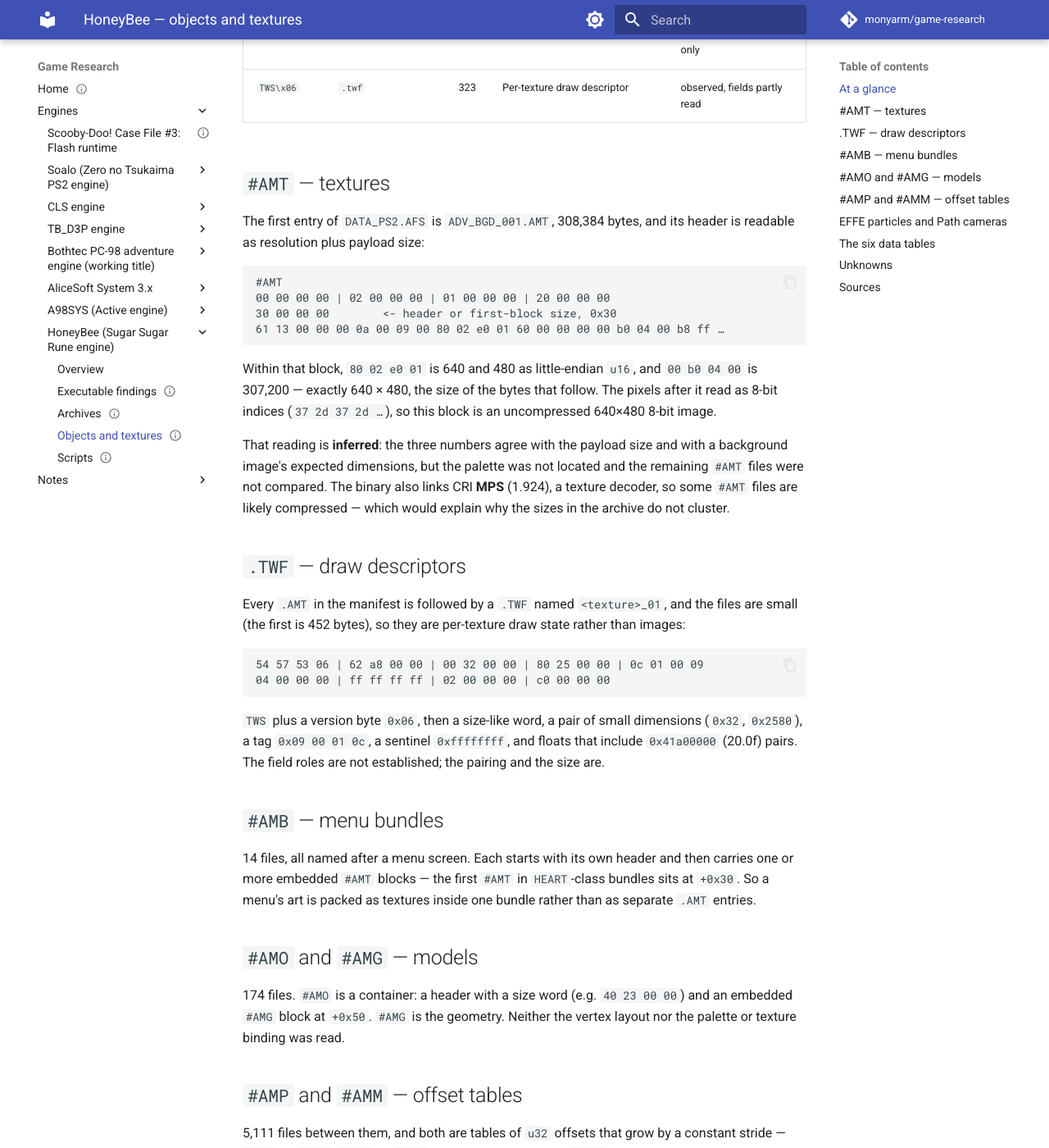
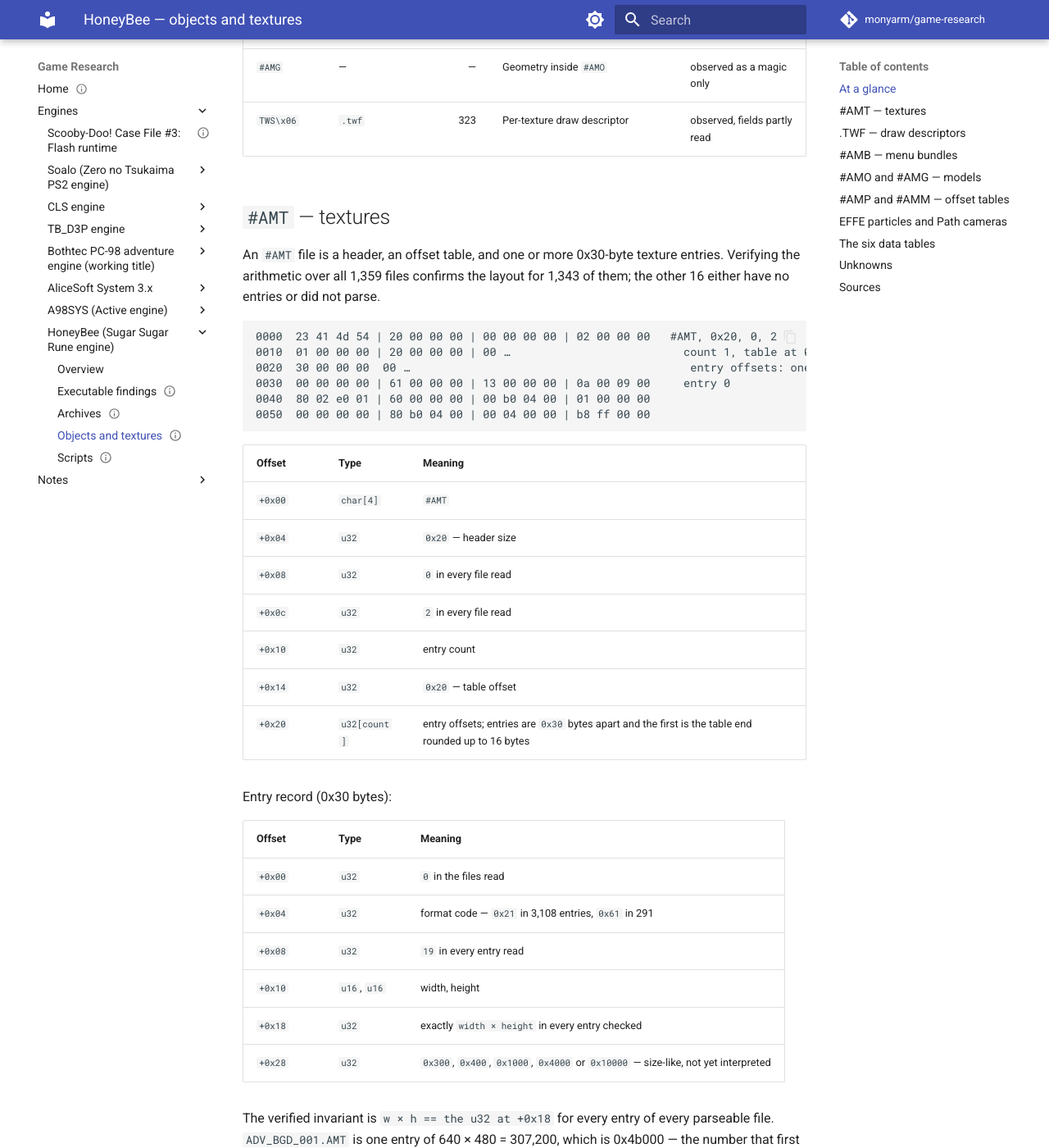
Before and after one commit to monyarm/game-research, an MkDocs documentation site: the page built from docs/engines/honeybee/objects.md, in a window 1280 px wide and 1400 px high, scrolled down 664 px. Shown: the whole window at 82% size. Built offline with MkDocs 1.6.1 and Material for MkDocs 9.7.7, drawn with Linux system fonts in a browser that asks for light colours; comment, search, counter and statistics services are not loaded; some of the changed text lies outside the part shown.

Commit message:
docs: confirm the #AMT table layout across all Sugar Sugar Rune textures

````diff
--- a/docs/engines/honeybee/objects.md
+++ b/docs/engines/honeybee/objects.md
@@ -29,7 +29,7 @@ Content in `DATA_PS2.AFS` is a family of blocks with four-character magics that
 
 | Magic | Extension | Count | Role | Confidence |
 | --- | --- | ---: | --- | --- |
-| `#AMT` | `.amt` | 1,359 | Texture: header plus pixel payload | observed |
+| `#AMT` | `.amt` | 1,359 | Texture: header, offset table, 0x30-byte entries | observed |
 | `#AMB` | `.amb` | 14 | Menu bundle wrapping several `#AMT` | observed |
 | `#AMO` | `.amo` | 174 | Model; wraps a `#AMG` geometry block | observed |
 | `#AMP` | `.amp` | 2,377 | Offset table, stride `0x14` | observed, role inferred |
@@ -39,18 +39,45 @@ Content in `DATA_PS2.AFS` is a family of blocks with four-character magics that
 
 ## `#AMT` — textures
 
-The first entry of `DATA_PS2.AFS` is `ADV_BGD_001.AMT`, 308,384 bytes, and its header is readable as resolution plus payload size:
+An `#AMT` file is a header, an offset table, and one or more 0x30-byte texture entries. Verifying the arithmetic over all 1,359 files confirms the layout for 1,343 of them; the other 16 either have no entries or did not parse.
 
 ```text
-#AMT
-00 00 00 00 | 02 00 00 00 | 01 00 00 00 | 20 00 00 00
-30 00 00 00        <- header or first-block size, 0x30
-61 13 00 00 00 0a 00 09 00 80 02 e0 01 60 00 00 00 00 b0 04 00 b8 ff …
+0000  23 41 4d 54 | 20 00 00 00 | 00 00 00 00 | 02 00 00 00   #AMT, 0x20, 0, 2
+0010  01 00 00 00 | 20 00 00 00 | 00 …                          count 1, table at 0x20
+0020  30 00 00 00  00 …                                          entry offsets: one, 0x30
+0030  00 00 00 00 | 61 00 00 00 | 13 00 00 00 | 0a 00 09 00     entry 0
+0040  80 02 e0 01 | 60 00 00 00 | 00 b0 04 00 | 01 00 00 00
+0050  00 00 00 00 | 80 b0 04 00 | 00 04 00 00 | b8 ff 00 00
 ```
 
-Within that block, `80 02 e0 01` is 640 and 480 as little-endian `u16`, and `00 b0 04 00` is 307,200 — exactly 640 × 480, the size of the bytes that follow. The pixels after it read as 8-bit indices (`37 2d 37 2d …`), so this block is an uncompressed 640×480 8-bit image.
+| Offset | Type | Meaning |
+| --- | --- | --- |
+| `+0x00` | `char[4]` | `#AMT` |
+| `+0x04` | `u32` | `0x20` — header size |
+| `+0x08` | `u32` | `0` in every file read |
+| `+0x0c` | `u32` | `2` in every file read |
+| `+0x10` | `u32` | entry count |
+| `+0x14` | `u32` | `0x20` — table offset |
+| `+0x20` | `u32[count]` | entry offsets; entries are `0x30` bytes apart and the first is the table end rounded up to 16 bytes |
 
-That reading is **inferred**: the three numbers agree with the payload size and with a background image's expected dimensions, but the palette was not located and the remaining `#AMT` files were not compared. The binary also links CRI **MPS** (1.924), a texture decoder, so some `#AMT` files are likely compressed — which would explain why the sizes in the archive do not cluster.
+Entry record (0x30 bytes):
+
+| Offset | Type | Meaning |
+| --- | --- | --- |
+| `+0x00` | `u32` | `0` in the files read |
+| `+0x04` | `u32` | format code — `0x21` in 3,108 entries, `0x61` in 291 |
+| `+0x08` | `u32` | `19` in every entry read |
+| `+0x10` | `u16`, `u16` | width, height |
+| `+0x18` | `u32` | exactly `width × height` in every entry checked |
+| `+0x28` | `u32` | `0x300`, `0x400`, `0x1000`, `0x4000` or `0x10000` — size-like, not yet interpreted |
+
+The verified invariant is `w × h == the u32 at +0x18` for every entry of every parseable file. `ADV_BGD_001.AMT` is one entry of 640 × 480 = 307,200, which is 0x4b000 — the number that first suggested the payload size.
+
+Files may hold several entries: 837 hold one, 271 hold three, 97 hold two, 43 hold four, and the rest between five and sixteen. `FONT.AMT` is the largest at 79 entries and 2.6 MB, i.e. the font is a texture atlas in a single `.AMT`.
+
+Two files are 32-byte stubs with count 0 — `BANNER_CATALOG_NAME_WINDOW.AMT` and `BANNER_CATALOG_TEXT_WINDOW.AMT` — so an empty `#AMT` is legal and a reader must tolerate it.
+
+What is still **inferred**: that the payload after the entry table is raw indexed colour. The pixel bytes read as 8-bit indices, entry `+0x28` takes values `0x300` (768 = 256 × 3) and `0x400` (1024 = 256 × 4), which is where a palette would sit in either RGB555 or RGBA form, but no palette was located and no image was rendered. The binary links CRI **MPS** (1.924), a texture decoder, so the `0x21` and `0x61` format codes may mark compressed and uncompressed payloads rather than two uncompressed variants.
 
 ## `.TWF` — draw descriptors
 
@@ -87,7 +114,8 @@ None of these tables was decoded; they are listed so that a later pass does not
 
 ## Unknowns
 
-- Where `#AMT` palettes live, and which of the `#AMT` files are CRI-MPS compressed.
+- Where `#AMT` palettes live, and whether the `0x21`/`0x61` format codes mean CRI-MPS compressed versus raw.
+- The meaning of entry `+0x28` (`0x300`–`0x10000`) and of the constant `19` at entry `+0x08`.
 - What `#AMP` and `#AMM` records contain, and how a model references them.
 - Whether `#AMG` stores vertices, display lists, or both.
 - The `.TWF` field semantics, and why only 323 of 1,359 textures have one (probably because only full-screen backgrounds are drawn through it).
--- a/docs/notes/open-questions.md
+++ b/docs/notes/open-questions.md
@@ -88,8 +88,8 @@ Nothing here is a plan. A row closes when a check produces evidence, and then th
 | Operand widths for most commands | 17 of the ~54 command values have a measured width; the rest are unknown. | The command dispatch in `SLPS_255.87`, read once from the `0x25` tag comparison. |
 | What the second byte after `0x25` means | It is `0x00` for most records but takes ten other values; the `0x04` and `0x06` groups look like separate command sets. | Same dispatch read. |
 | Whether `08 xx 00 00 00` is a second instruction form | Five-byte items of that shape appear between records and break a linear walk at `0x457f` of `ADVENTURE_MAIN.PAC`. | Same dispatch read, or a successful full-file walk. |
-| Where `#AMT` palettes live | One block reads as 640×480 with a 307,200-byte 8-bit payload; the palette was not located. | Decoding one small `#AMT` to a viewable image. |
-| Whether some `#AMT` files are CRI-MPS compressed | CRI MPS 1.924 is linked, so compression is plausible; sizes in the archive do not cluster. | Comparing two similarly named textures' payload sizes to their headers. |
+| Where `#AMT` palettes live | The block layout is confirmed (`0x20` header, offset table, `0x30`-byte entries with `w × h` matching the size field), but no palette was located and no image was rendered. | Decoding one small `#AMT` to a viewable image. |
+| Whether the `#AMT` format codes mean compression | Two codes appear (`0x21` in 3,108 entries, `0x61` in 291); CRI MPS 1.924 is linked. | Comparing the payload of one entry of each code against its declared `w × h`. |
 | What `#AMP` and `#AMM` records hold | Both are `u32` offset tables with constant stride (`0x14`, `0x2c`). | Following one offset of each from a known model. |
 | The voice-line index | `VO_AFS.AFS` holds 6,209 identical-size ADX files, so per-line naming is elsewhere. | Finding a table in `DATA_PS2.AFS` with 6,209 entries. |
 | The `&`-marker vocabulary in dialogue | Colour is clear (`&S0H24R90G60B60#`); the terminator is `&/`. | A script that uses each marker, or the text renderer. |
````
